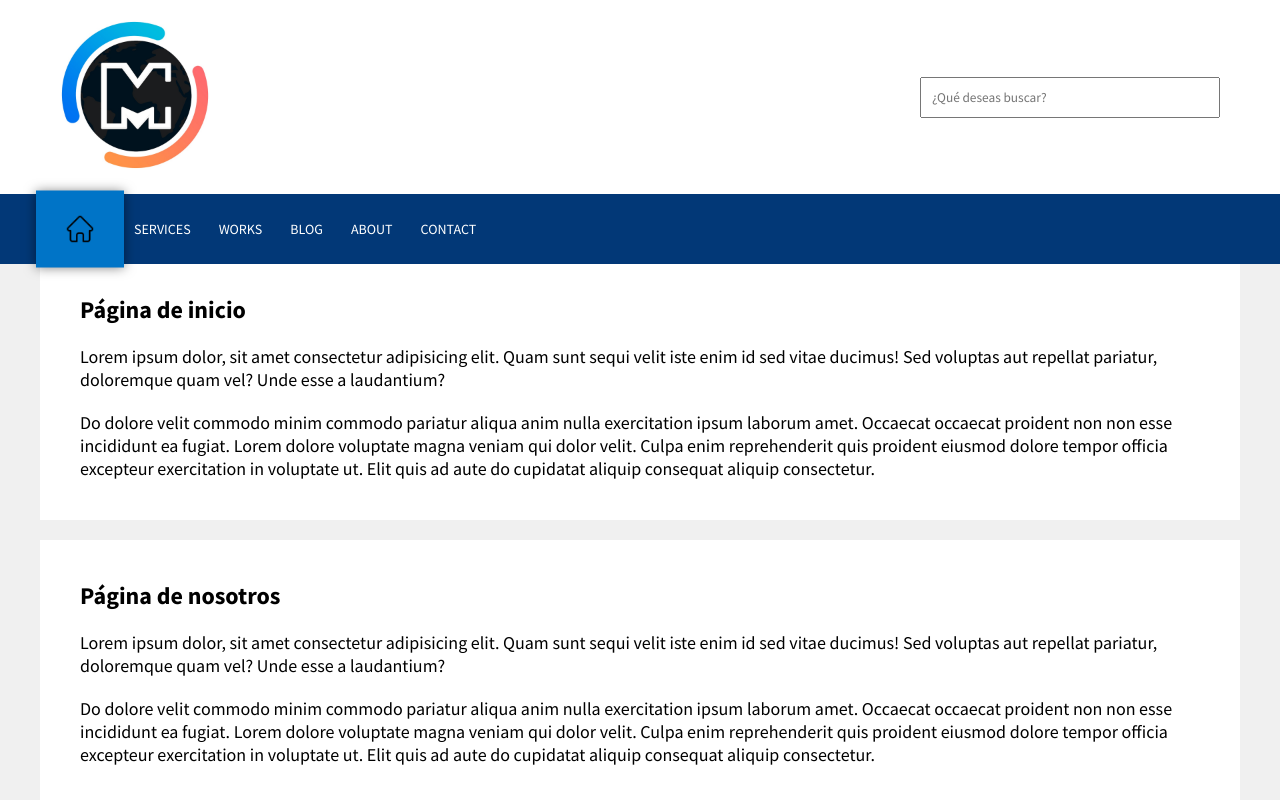
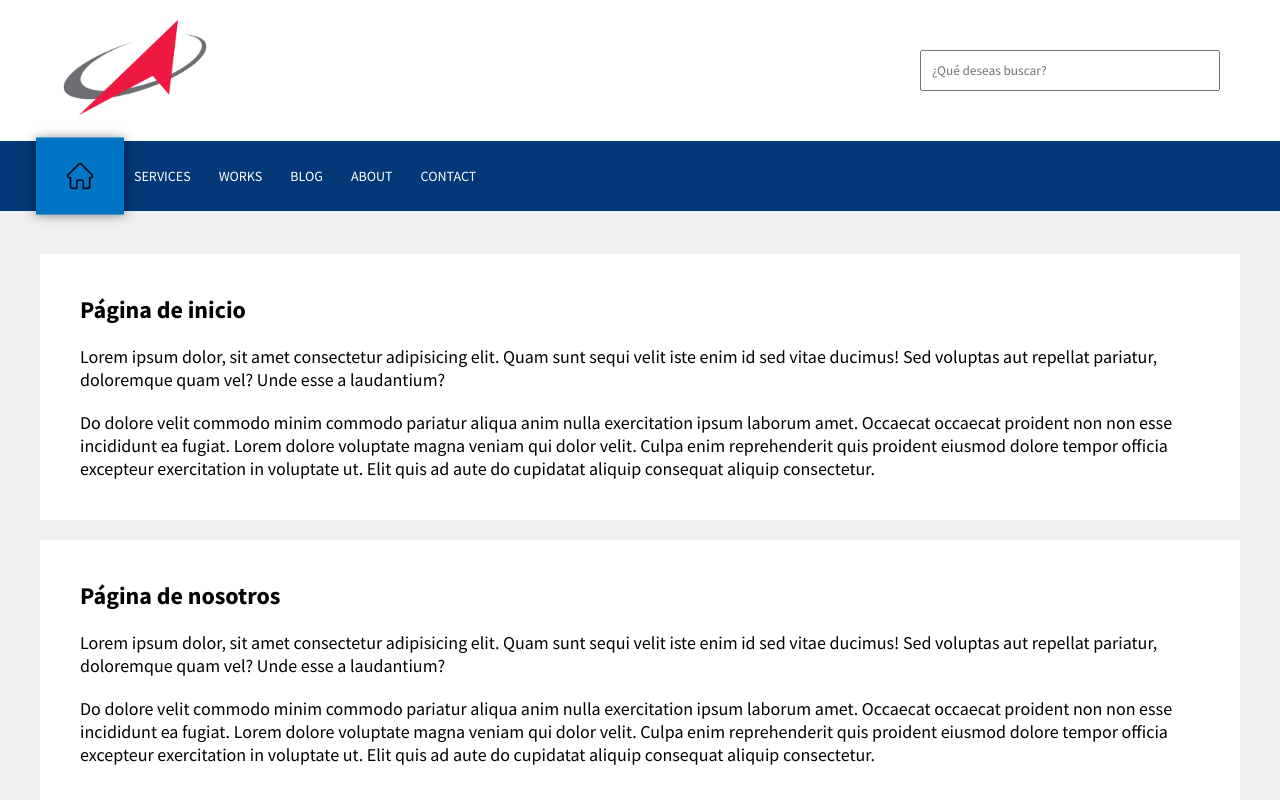
Before and after one commit to Markitos72/web_personal, a plain HTML site: page index.html in a window 1280 px wide. Shown: the top 800 px of the page. Drawn offline with Linux system fonts and the light colour scheme.

Commit message:
Update index.html
Add Roscosmos logo

```diff
--- a/index.html
+++ b/index.html
@@ -18,7 +18,8 @@
         <div class="header__superior">
             <!-- Logo es otro contenedor que está dentro de header_superior y contiene el logo -->
             <div class="logo">
-                <img src="img/logo-magtimus-small-v2.jpg" alt="">
+		    <img src="img/Roscosmos_logo.png" alt="">
+                <!--<img src="img/logo-magtimus-small-v2.jpg" alt=""> -->
             </div>
             <div class="search">
                 <input type="search" placeholder="¿Qué deseas buscar?">
```
